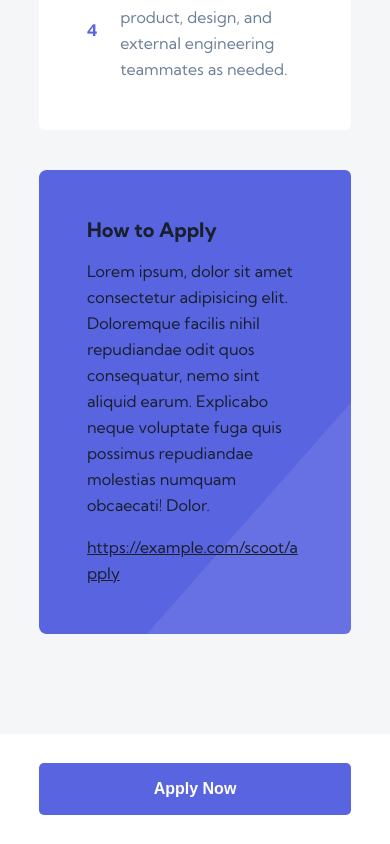
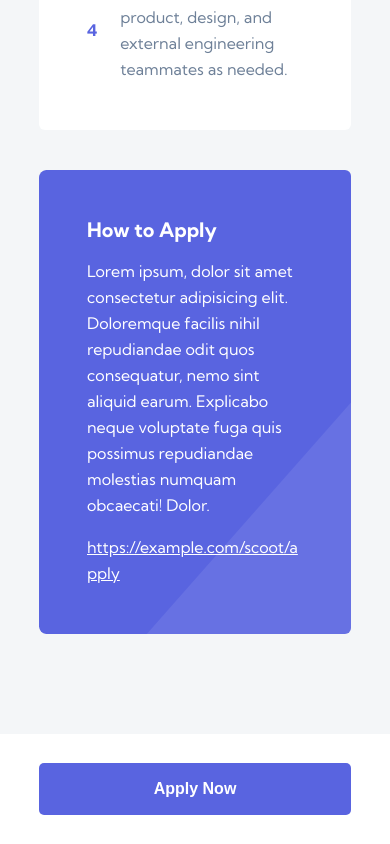
Before and after one commit to iuryyxd/devjobs-app, a React (Vite) app: page /details/1 in a window 390 px wide. Shown: the part 3034-3878 px from the top of the page. Built offline with nearby package versions, Linux system fonts and the light colour scheme.

Commit message:
style: details footer text color changed

```diff
--- a/src/screens/Job/Job.module.scss
+++ b/src/screens/Job/Job.module.scss
@@ -389,7 +389,7 @@
           font-weight: 700;
           font-size: 20px;
           line-height: 24px;
-          color: var(--color-text);
+          color: var(--color-white);
         }
 
         p,
@@ -397,7 +397,7 @@
           font-weight: 400;
           font-size: 16px;
           line-height: 26px;
-          color: var(--color-text);
+          color: var(--color-white);
         }
 
         a {
```
